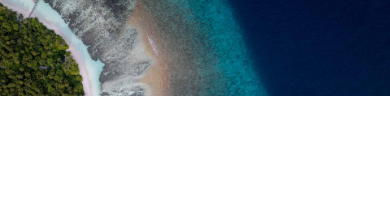
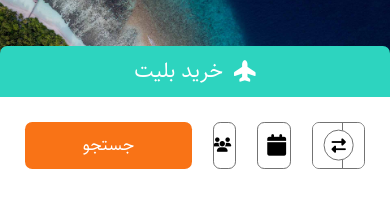
Before and after one commit to ParSal123/web-14011-hw1, a website built with webpack: page src/mainpage/index.html in a window 390 px wide. Shown: the part 61-268 px from the top of the page. Built offline with nearby package versions, Linux system fonts and the light colour scheme; files whose address does not match are found by name.

Commit message:
Add ticket modal. Not responsive yet.

```diff
--- a/src/mainpage/index.html
+++ b/src/mainpage/index.html
@@ -1,7 +1,7 @@
 <!DOCTYPE html>
 <html dir="rtl" lang="fa">
 <head>
-  <meta charset="utf-8" />
+  <meta charset="utf-8"/>
   <meta
       content="initial-scale=1,maximum-scale=1,minimum-scale=1,width=device-width"
       name="viewport"
@@ -12,7 +12,7 @@
 <header class="fixed z-10 w-screen">
   <div class="max-w-7xl flex m-auto px-3 justify-between items-center">
     <a class="py-3.5" href=".">
-      <img alt="Mahan Logo" class="w-32 sm:w-44" src="img/mahan-logo.svg" />
+      <img alt="Mahan Logo" class="w-32 sm:w-44" src="img/mahan-logo.svg"/>
     </a>
     <div class="flex items-center">
       <button
@@ -22,7 +22,7 @@
         ورود/ثبت نام
       </button>
       <label class="w-16 h-8 cursor-pointer mx-10">
-        <input class="hidden" id="darkModeSwitch" type="checkbox" />
+        <input class="hidden" id="darkModeSwitch" type="checkbox"/>
         <span
             class="w-full h-full bg-gray-200/75 transition duration-300 shadow-inner flex items-center justify-around
             rounded-full relative dark:bg-gray-700/75
@@ -44,7 +44,38 @@
   </div>
 </header>
 <main>
-  <img alt="Banner Picture" src="img/home-banner.jpg" />
+  <img alt="Banner Picture" src="img/home-banner.jpg"/>
+  <article class="max-w-7xl m-auto rounded-lg overflow-hidden relative -mt-[50px]">
+    <header class="bg-teal-400 text-center text-white text-2xl py-3">
+      <span class="fa-solid fa-plane-up text-2xl pl-1.5 relative top-0.5"></span>
+      خرید بلیت
+    </header>
+    <div class="p-7 flex">
+      <div
+          class="w-2/5 rounded-lg border-solid border border-neutral-500 overflow-hidden relative flex">
+        <input autocomplete="off" placeholder="مبدأ" class="outline-0 w-1/2 h-full pr-5">
+        <span
+            class="fa-solid fa-right-left absolute left-1/2 top-1/2 -translate-x-1/2 -translate-y-1/2 border border-solid border-neutral-500 rounded-full p-2 bg-white cursor-pointer"></span>
+        <input autocomplete="off" placeholder="مقصد"
+               class="outline-0 w-1/2 h-full border-r border-neutral-500 border-solid pr-8">
+      </div>
+      <div
+          class="w-1/4 rounded-lg border-solid border border-neutral-500 flex items-center mx-6 overflow-hidden">
+        <span class="fa-regular fa-calendar text-2xl px-1"></span>
+        <input readonly class="outline-0 pr-2" placeholder="تاریخ پرواز">
+      </div>
+      <div
+          class="w-1/6 rounded-lg border-solid border border-neutral-500 flex items-center ml-6 overflow-hidden">
+        <span class="fa-solid fa-users px-1"></span>
+        <input readonly class="outline-0 pr-2">
+      </div>
+      <button
+          class="bg-orange-500 py-3 px-16 rounded-lg text-white text-xl hover:bg-orange-400 hover:transition-all">
+        جستجو
+      </button>
+    </div>
+
+  </article>
 </main>
 </body>
 </html>
```
Lines whose indentation alone changed are shown as unchanged.
